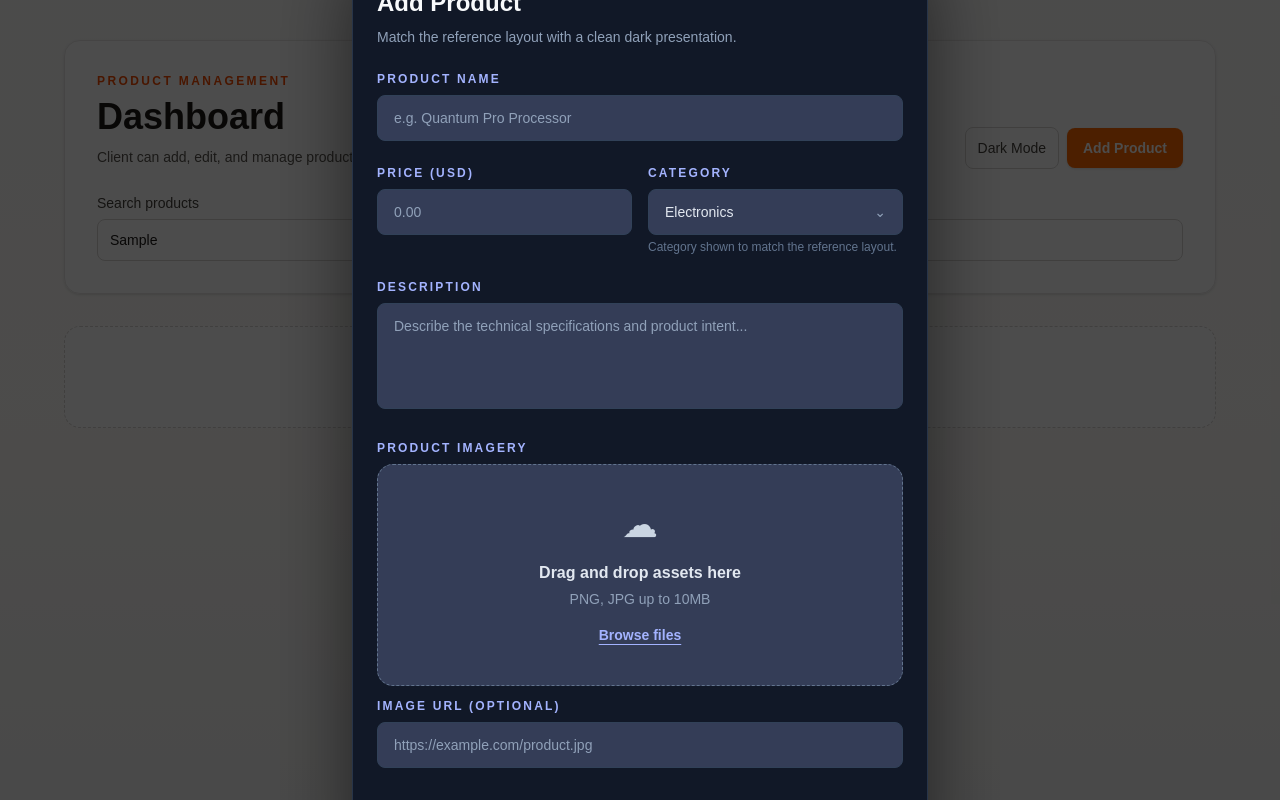
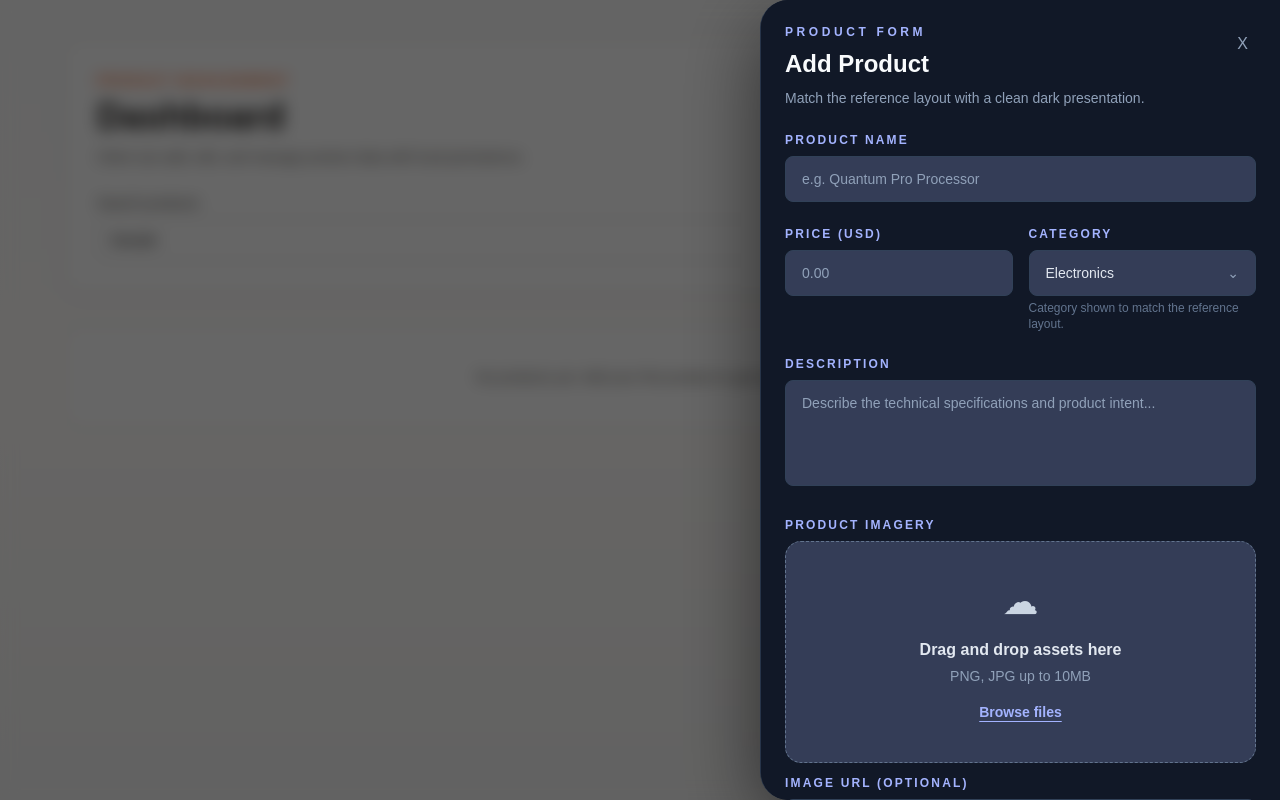
Before and after one commit to Satheesan-R/Product-Management-System, a Next.js app: page / in a window 1280 px wide. Both pictures are taken after typing "Sample" into the empty fields and a click on the button "Add Product". Built offline with nearby package versions, Linux system fonts and the light colour scheme.

Commit message:
change the card to update the category of the product

```diff
--- a/app/components/ProductDialog.tsx
+++ b/app/components/ProductDialog.tsx
@@ -120,12 +120,19 @@ export default function ProductDialog({
 
 	return (
 		<div
-			className="fixed inset-0 z-50 flex items-center justify-center bg-black/70 px-4 py-8"
+			className="fixed inset-0 z-50 bg-black/60 backdrop-blur-sm"
 			role="dialog"
 			aria-modal="true"
 			aria-label={title}
 		>
-			<div className="w-full max-w-xl rounded-[28px] border border-slate-700/70 bg-[#111827] p-6 shadow-[0_24px_80px_rgba(0,0,0,0.55)]">
+			<button
+				type="button"
+				className="absolute inset-0 h-full w-full cursor-default"
+				onClick={onClose}
+				aria-label="Close backdrop"
+			/>
+
+			<div className="absolute right-0 top-0 flex h-full w-full max-w-[520px] flex-col overflow-y-auto border-l border-slate-700/70 bg-[#111827] p-6 shadow-[0_24px_80px_rgba(0,0,0,0.55)] sm:w-[520px] sm:rounded-l-[28px]">
 				<div className="mb-6 flex items-start justify-between gap-4">
 					<div>
 						<p className="text-xs font-black uppercase tracking-[0.3em] text-indigo-300">
@@ -260,6 +267,10 @@ export default function ProductDialog({
 								<img src={imagePreview} alt="Preview" className="h-48 w-full object-cover" />
 							</div>
 						) : null}
+						<p className="mt-3 text-xs leading-5 text-slate-500">
+							Tip: uploaded images are stored as a preview URL in local state. For the
+							assessment, the image URL field is what persists.
+						</p>
 					</div>
 
 					<div className="flex items-center justify-end gap-3 pt-2">
```
